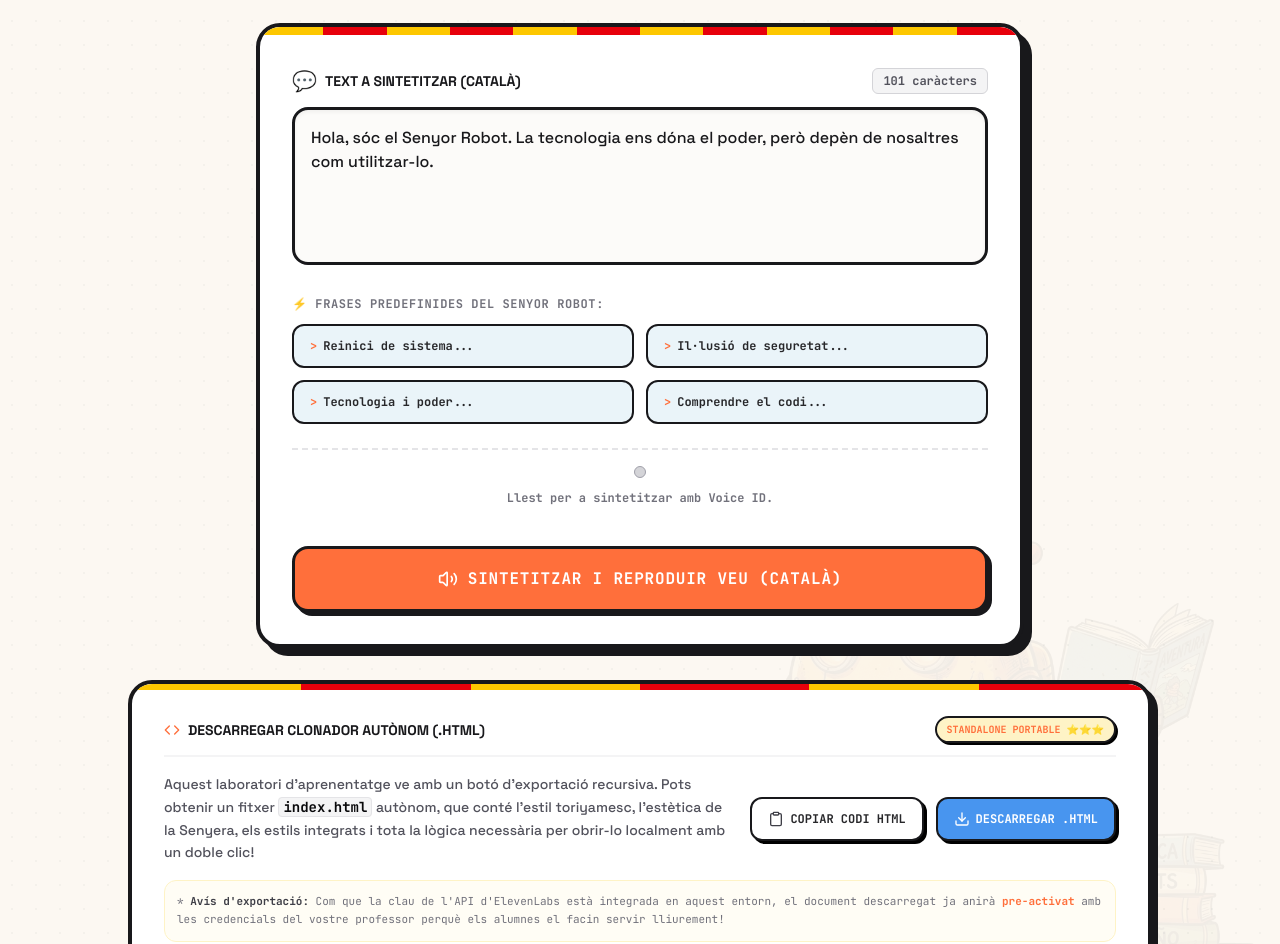
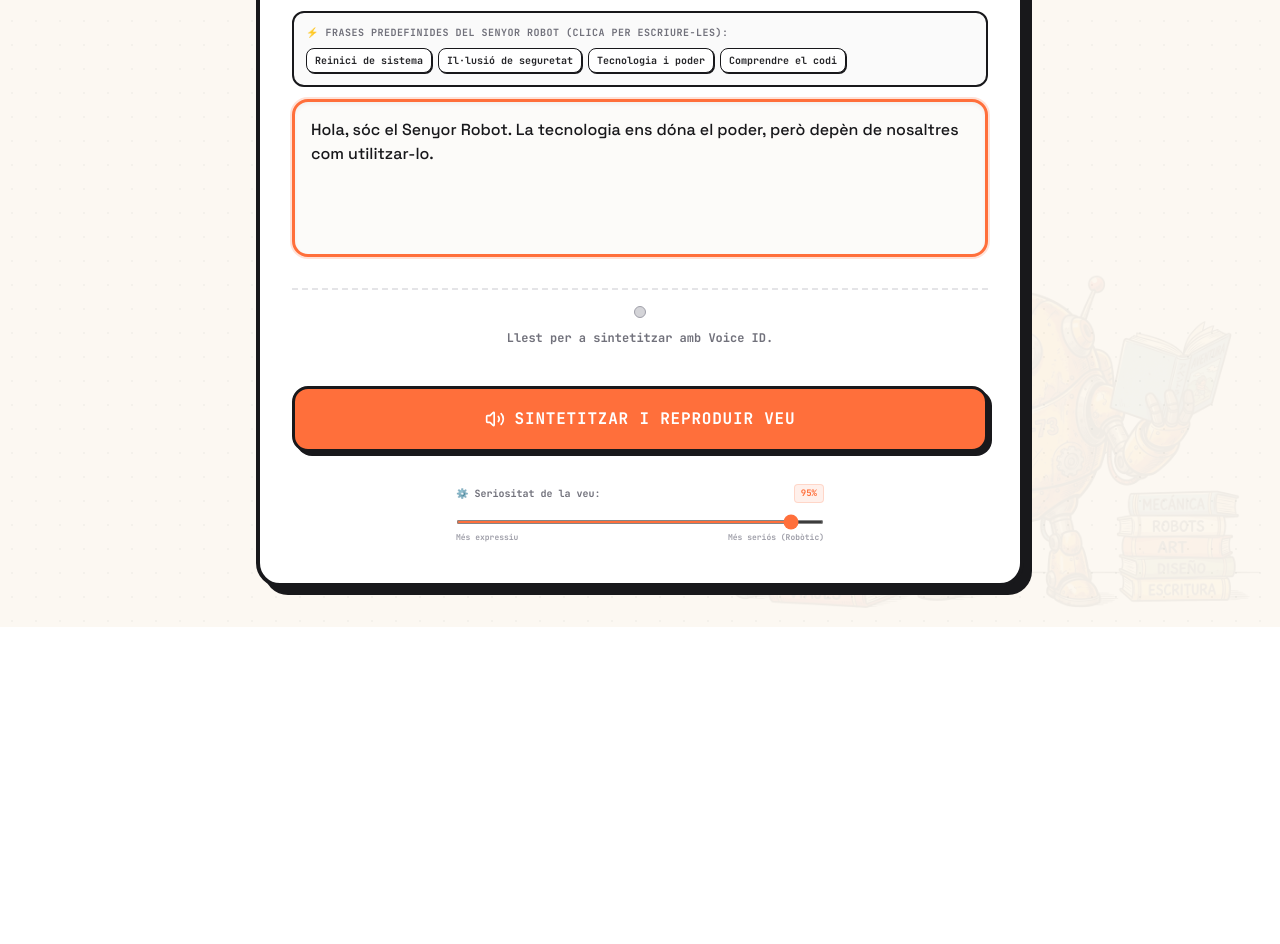
Before and after one commit to jllobe12/SENYOR_ROBOT_VEU, a React (Vite) app: page / in a window 1280 px wide. Shown: the part 471-1415 px from the top of the page. After the commit the page ends 1098 px from the top, so only its background shows below. Built offline with nearby package versions, Linux system fonts and the light colour scheme.

Commit message:
feat: update branding and remove GitHub Pages config
- Updated standalone HTML title and styling
- Added stability parameter to HTML generator
- Removed GitHub Pages deployment workflow and base path configuration

```diff
--- a/src/App.tsx
+++ b/src/App.tsx
@@ -21,13 +21,13 @@ import {
 import robotBg from "./assets/images/robot_books_bg_1783709303606.jpg";
 
 // Helper to generate the exact standalone HTML file requested by the user
-function generateStandaloneHtml(prefilledApiKey: string = "", prefilledText: string = "") {
+function generateStandaloneHtml(prefilledApiKey: string = "", prefilledText: string = "", prefilledStability: number = 0.95) {
   return `<!DOCTYPE html>
 <html lang="ca">
 <head>
   <meta charset="UTF-8">
   <meta name="viewport" content="width=device-width, initial-scale=1.0">
-  <title>Senyor Robot - Generador de Veu (Standalone Portable)</title>
+  <title>SENYOR ROBOT: DE TEXT A VEU EN CATALÀ (AMB VEU DE ROBOT)</title>
   <!-- Tailwind Play CDN -->
   <script src="https://cdn.tailwindcss.com"></script>
   <link href="https://fonts.googleapis.com/css2?family=Space+Grotesk:wght@400;500;600;700;800&family=JetBrains+Mono:wght@400;500;700&display=swap" rel="stylesheet">
@@ -96,22 +96,21 @@ function generateStandaloneHtml(prefilledApiKey: string = "", prefilledText: str
 
       <!-- App Title -->
       <div class="text-center space-y-2">
-        <div class="inline-flex items-center space-x-2 bg-yellow-100 border-2 border-zinc-900 px-3 py-1 rounded-full text-xs font-black font-mono text-zinc-800 shadow-[2px_2px_0px_0px_rgba(0,0,0,1)]">
+        <div class="inline-flex items-center space-x-2 bg-yellow-100 border-2 border-zinc-900 px-3 py-1.5 rounded-full shadow-[2px_2px_0px_0px_rgba(0,0,0,1)]">
           <div class="flex space-x-0.5 h-3 shrink-0">
-            <div class="w-0.5 bg-yellow-400"></div>
-            <div class="w-0.5 bg-red-600"></div>
-            <div class="w-0.5 bg-yellow-400"></div>
-            <div class="w-0.5 bg-red-600"></div>
-            <div class="w-0.5 bg-yellow-400"></div>
-            <div class="w-0.5 bg-red-600"></div>
-            <div class="w-0.5 bg-yellow-400"></div>
-            <div class="w-0.5 bg-red-600"></div>
-            <div class="w-0.5 bg-yellow-400"></div>
+            <div class="w-1 bg-yellow-400"></div>
+            <div class="w-1 bg-red-600"></div>
+            <div class="w-1 bg-yellow-400"></div>
+            <div class="w-1 bg-red-600"></div>
+            <div class="w-1 bg-yellow-400"></div>
+            <div class="w-1 bg-red-600"></div>
+            <div class="w-1 bg-yellow-400"></div>
+            <div class="w-1 bg-red-600"></div>
+            <div class="w-1 bg-yellow-400"></div>
           </div>
-          <span>CATALÀ ACTIU ⭐⭐⭐⭐</span>
         </div>
-        <h1 class="text-3xl sm:text-4xl font-black tracking-tight text-zinc-900">
-          Senyor Robot <span class="text-[#FF6F3B]">[Veu Clonada]</span>
+        <h1 class="text-2xl sm:text-3xl font-black tracking-tight text-zinc-900 uppercase">
+          SENYOR ROBOT: DE TEXT A VEU EN CATALÀ (AMB VEU DE ROBOT)
         </h1>
         <p class="text-zinc-600 text-sm font-medium">Panell de control de veu connectat directament a ElevenLabs</p>
       </div>
@@ -189,6 +188,28 @@ function generateStandaloneHtml(prefilledApiKey: string = "", prefilledText: str
           class="w-full bg-[#FCFBF9] border-3 border-zinc-900 rounded-2xl p-4 text-sm text-zinc-900 placeholder-zinc-400 focus:outline-none focus:border-[#FF6F3B] transition-all duration-200 resize-none font-medium"
           placeholder="Escriu aquí el que vols que llegeixi el Senyor Robot en català..."
         >${prefilledText}</textarea>
+      </div>
+
+      <!-- Seriositat de la veu slider -->
+      <div class="space-y-2 bg-[#FCFBF9] border-2 border-zinc-950 rounded-2xl p-4 shadow-[3px_3px_0px_0px_rgba(24,24,27,1)]">
+        <div class="flex justify-between items-center text-xs font-bold text-zinc-700 font-mono uppercase tracking-wider">
+          <span class="flex items-center gap-1">⚙️ Seriositat de la veu (Estabilitat)</span>
+          <span id="stability-val" class="bg-[#FF6F3B] text-white px-2.5 py-0.5 rounded border border-zinc-950 font-bold font-mono">${Math.round(prefilledStability * 100)}%</span>
+        </div>
+        <input
+          type="range"
+          id="stability"
+          min="0.3"
+          max="1.0"
+          step="0.05"
+          value="${prefilledStability}"
+          oninput="document.getElementById('stability-val').textContent = Math.round(this.value * 100) + '%'"
+          class="w-full accent-[#FF6F3B] bg-zinc-200 h-2.5 rounded-lg cursor-pointer"
+        >
+        <div class="flex justify-between text-[10px] text-zinc-500 font-mono font-bold">
+          <span>Menys seriós (Més expressiu)</span>
+          <span>Més seriós (Veu plana/Robòtica)</span>
+        </div>
       </div>
 
       <!-- Error message container -->
@@ -278,6 +299,7 @@ function generateStandaloneHtml(prefilledApiKey: string = "", prefilledText: str
     async function generateVoice() {
       const apiKey = document.getElementById('api-key').value.trim();
       const text = document.getElementById('text').value.trim();
+      const stability = parseFloat(document.getElementById('stability').value) || 0.95;
 
       const generateBtn = document.getElementById('generate-btn');
       const statusText = document.getElementById('status-text');
@@ -321,7 +343,7 @@ function generateStandaloneHtml(prefilledApiKey: string = "", prefilledText: str
             text: text,
             model_id: 'eleven_multilingual_v2',
             voice_settings: {
-              stability: 0.95,
+              stability: stability,
               similarity_boost: 0.35,
               style: 0.0,
               use_speaker_boost: true
@@ -393,8 +415,10 @@ export default function App() {
   const [copiedVoiceId, setCopiedVoiceId] = useState(false);
   const [statusMessage, setStatusMessage] = useState("Llest per a sintetitzar amb Voice ID.");
   const [showAdvanced, setShowAdvanced] = useState(false);
+  const [stability, setStability] = useState(0.95);
 
   const audioPlayerRef = useRef<HTMLAudioElement | null>(null);
+  const textareaRef = useRef<HTMLTextAreaElement | null>(null);
 
   const voiceId = "GIQA1VfAzWPvuujOxACW";
   const modelId = "eleven_multilingual_v2";
@@ -419,7 +443,7 @@ export default function App() {
     }
   ];
 
-  // Load API Key from LocalStorage on mount
+  // Load API Key from LocalStorage on mount and focus textarea
   useEffect(() => {
     const savedKey = localStorage.getItem("elevenlabs_api_key");
     if (savedKey) {
@@ -427,6 +451,13 @@ export default function App() {
     } else {
       // Default to the user's provided key
       localStorage.setItem("elevenlabs_api_key", "sk_2f652b2bc47cc8cdaef8440895ef26b787ca691f831b1c61");
+    }
+
+    // Set focus on textarea to show the active writing cursor
+    if (textareaRef.current) {
+      textareaRef.current.focus();
+      const len = textareaRef.current.value.length;
+      textareaRef.current.setSelectionRange(len, len);
     }
   }, []);
 
@@ -466,7 +497,7 @@ export default function App() {
           text: text.trim(),
           model_id: modelId,
           voice_settings: {
-            stability: 0.95,
+            stability: stability,
             similarity_boost: 0.35,
             style: 0.0,
             use_speaker_boost: true
@@ -522,14 +553,14 @@ export default function App() {
   };
 
   const copyCodeToClipboard = () => {
-    const code = generateStandaloneHtml(apiKey, text);
+    const code = generateStandaloneHtml(apiKey, text, stability);
     navigator.clipboard.writeText(code);
     setCopiedCode(true);
     setTimeout(() => setCopiedCode(false), 2000);
   };
 
   const downloadStandaloneHtml = () => {
-    const code = generateStandaloneHtml(apiKey, text);
+    const code = generateStandaloneHtml(apiKey, text, stability);
     const blob = new Blob([code], { type: "text/html" });
     const url = URL.createObjectURL(blob);
     const link = document.createElement("a");
@@ -592,9 +623,9 @@ export default function App() {
           </div>
         </div>
 
-        {/* Robot Illustration Banner - Espai Intermedi */}
-        <div class="flex justify-center items-center py-2 relative">
-          <div class="max-w-sm w-full border-4 border-zinc-900 rounded-3xl p-3 bg-[#FCF8F2] shadow-[5px_5px_0px_0px_rgba(24,24,27,1)] overflow-hidden">
+        {/* Imatge del robot - Espai Intermedi */}
+        <div class="flex justify-center items-center py-2">
+          <div class="border-4 border-zinc-900 rounded-3xl p-3 bg-white shadow-[4px_4px_0px_0px_rgba(24,24,27,1)] max-w-[240px] overflow-hidden">
             <img
               src={robotBg}
               alt="Senyor Robot"
@@ -672,7 +703,7 @@ export default function App() {
 
                   <div class="flex justify-between items-center pb-2 border-b border-zinc-200">
                     <span class="text-zinc-500">STABILITY</span>
-                    <span class="text-zinc-800 font-bold">95% (Estabilitat de metall)</span>
+                    <span class="text-zinc-800 font-bold">{Math.round(stability * 100)}% ({stability >= 0.8 ? "Estabilitat de metall" : stability >= 0.5 ? "Equilibrat" : "Més expressiu"})</span>
                   </div>
 
                   <div class="flex justify-between items-center pb-2 border-b border-zinc-200">
@@ -721,17 +752,36 @@ export default function App() {
 
               {/* Text Area Input */}
               <div class="space-y-3 pt-2">
-                <div class="flex justify-between items-center">
+                <div class="flex flex-col sm:flex-row sm:items-center justify-between gap-2">
                   <label class="text-sm font-bold text-zinc-900 flex items-center space-x-2">
                     <span class="text-xl">💬</span>
-                    <span>TEXT A SINTETITZAR (CATALÀ)</span>
+                    <span>TEXT A SINTETITZAR</span>
                   </label>
-                  <span class="text-xs font-mono font-bold bg-zinc-100 text-zinc-600 border border-zinc-300 px-2.5 py-1 rounded-md">
+                  <span class="text-xs font-mono font-bold bg-zinc-100 text-zinc-600 border border-zinc-300 px-2.5 py-1 rounded-md self-start sm:self-auto">
                     {text.length} caràcters
                   </span>
                 </div>
 
+                {/* Smaller and compact presets block right next/underneath the label */}
+                <div class="bg-zinc-50 border-2 border-zinc-900 rounded-xl p-3 space-y-2">
+                  <span class="text-[10px] font-black text-zinc-500 uppercase tracking-wider block font-mono">
+                    ⚡ FRASES PREDEFINIDES DEL SENYOR ROBOT (CLICA PER ESCRIURE-LES):
+                  </span>
+                  <div class="flex flex-wrap gap-1.5">
+                    {presets.map((preset, idx) => (
+                      <button
+                        key={idx}
+                        onClick={() => handlePresetSelect(preset.text)}
+                        className="bg-white hover:bg-[#D5EAF4] border border-zinc-900 rounded-lg px-2 py-1 text-[10px] font-bold transition-all duration-150 text-zinc-800 font-mono hover:text-[#FF6F3B] shadow-[1px_1px_0px_0px_rgba(24,24,27,1)] cursor-pointer"
+                      >
+                        {preset.title}
+                      </button>
+                    ))}
+                  </div>
+                </div>
+
                 <textarea
+                  ref={textareaRef}
                   value={text}
                   onChange={(e) => {
                     setText(e.target.value);
@@ -743,25 +793,6 @@ export default function App() {
                 />
               </div>
 
-              {/* Presets Grid */}
-              <div class="space-y-3">
-                <span class="text-xs font-bold text-zinc-500 uppercase tracking-wider block font-mono">
-                  ⚡ FRASES PREDEFINIDES DEL SENYOR ROBOT:
-                </span>
-                <div class="grid grid-cols-1 sm:grid-cols-2 gap-3">
-                  {presets.map((preset, idx) => (
-                    <button
-                      key={idx}
-                      onClick={() => handlePresetSelect(preset.text)}
-                      className="bg-[#EAF4F9] hover:bg-[#D5EAF4] border-2 border-zinc-900 rounded-xl px-4 py-3 text-left text-xs font-bold transition-all duration-150 text-zinc-800 font-mono hover:text-[#FF6F3B] hover:shadow-[2px_2px_0px_0px_rgba(24,24,27,1)] truncate flex items-center space-x-1.5 cursor-pointer"
-                    >
-                      <span class="text-[#FF6F3B] font-extrabold">&gt;</span>
-                      <span class="truncate">{preset.title}...</span>
-                    </button>
-                  ))}
-                </div>
-              </div>
-
               {/* Error Box */}
               {error && (
                 <div class="bg-red-50 border-2 border-red-900 rounded-2xl p-4 text-red-900 text-xs flex items-start space-x-2.5 font-mono font-bold">
@@ -770,6 +801,22 @@ export default function App() {
                     <span class="font-black uppercase block mb-0.5">Error de Laboratori</span>
                     <span>{error}</span>
                   </div>
+                </div>
+              )}
+
+              {/* Native Audio element wrapper - ara a sobre del botó */}
+              {audioUrl && (
+                <div class="pb-4 mb-4 border-b-2 border-dashed border-zinc-200 space-y-3">
+                  <span class="text-xs font-mono text-zinc-500 uppercase tracking-widest block text-center font-bold">
+                    REPRODUCTOR DE VEU SINTÈTICA
+                  </span>
+                  <audio
+                    ref={audioPlayerRef}
+                    src={audioUrl}
+                    controls
+                    className="w-full bg-[#FAF6F0] border-2 border-zinc-900 rounded-xl p-1 text-zinc-900"
+                    id="audio-synth"
+                  />
                 </div>
               )}
 
@@ -820,26 +867,35 @@ export default function App() {
                 ) : (
                   <>
                     <Volume2 class="w-5 h-5 text-white" />
-                    <span>SINTETITZAR I REPRODUIR VEU (CATALÀ)</span>
+                    <span>SINTETITZAR I REPRODUIR VEU</span>
                   </>
                 )}
               </button>
 
-              {/* Native Audio element wrapper */}
-              {audioUrl && (
-                <div class="pt-4 border-t-2 border-dashed border-zinc-200 space-y-3">
-                  <span class="text-xs font-mono text-zinc-500 uppercase tracking-widest block text-center font-bold">
-                    REPRODUCTOR DE VEU SINTÈTICA
+              {/* Seriositat de la veu slider (molt més senzill i petit a sota del botó) */}
+              <div class="p-2 mt-2 space-y-1 relative max-w-sm mx-auto w-full">
+                <div class="flex justify-between items-center text-[10px] font-mono font-bold text-zinc-500">
+                  <span class="flex items-center gap-1">⚙️ Seriositat de la veu:</span>
+                  <span class="bg-[#FF6F3B]/10 text-[#FF6F3B] px-1.5 py-0.5 rounded font-black text-[9px] border border-[#FF6F3B]/20">
+                    {Math.round(stability * 100)}%
                   </span>
-                  <audio
-                    ref={audioPlayerRef}
-                    src={audioUrl}
-                    controls
-                    className="w-full bg-[#FAF6F0] border-2 border-zinc-900 rounded-xl p-1 text-zinc-900"
-                    id="audio-synth"
-                  />
                 </div>
-              )}
+
+                <input
+                  type="range"
+                  min="0.3"
+                  max="1.0"
+                  step="0.05"
+                  value={stability}
+                  onChange={(e) => setStability(parseFloat(e.target.value))}
+                  className="w-full accent-[#FF6F3B] bg-zinc-200 h-1 rounded cursor-pointer"
+                />
+
+                <div class="flex justify-between text-[8px] font-mono font-bold text-zinc-400">
+                  <span>Més expressiu</span>
+                  <span>Més seriós (Robòtic)</span>
+                </div>
+              </div>
 
             </div>
 
@@ -847,70 +903,7 @@ export default function App() {
 
         </div>
 
-        {/* Dynamic HTML Standalone Exporter Widget */}
-        <div class="bg-white border-4 border-zinc-900 rounded-3xl p-6 sm:p-8 space-y-4 shadow-[6px_6px_0px_0px_#18181b] relative overflow-hidden">
-          {/* Subtle Catalan flag ribbon at the top margin */}
-          <div class="absolute top-0 left-0 right-0 h-1.5 flex">
-            <div class="flex-1 bg-yellow-400"></div>
-            <div class="flex-1 bg-red-600"></div>
-            <div class="flex-1 bg-yellow-400"></div>
-            <div class="flex-1 bg-red-600"></div>
-            <div class="flex-1 bg-yellow-400"></div>
-            <div class="flex-1 bg-red-600"></div>
-          </div>
 
-          <div class="flex flex-col sm:flex-row sm:items-center justify-between gap-3 pb-3 border-b-2 border-zinc-100">
-            <div class="flex items-center space-x-2 text-zinc-900 font-bold text-sm uppercase">
-              <Code class="w-4 h-4 text-[#FF6F3B]" />
-              <span>Descarregar Clonador autònom (.html)</span>
-            </div>
-
-            <span class="bg-amber-100 text-[#FF6F3B] border-2 border-zinc-900 text-[10px] px-2.5 py-1 rounded-full font-mono font-bold shadow-[2px_2px_0px_0px_rgba(0,0,0,1)]">
-              STANDALONE PORTABLE ⭐⭐⭐
-            </span>
-          </div>
-
-          <div class="flex flex-col md:flex-row md:items-center justify-between gap-6 text-sm">
-            <p class="text-zinc-600 leading-relaxed max-w-2xl font-medium">
-              Aquest laboratori d'aprenentatge ve amb un botó d'exportació recursiva. Pots obtenir un fitxer <code class="text-zinc-950 font-bold bg-zinc-100 px-1 rounded border border-zinc-200">index.html</code> autònom, que conté l'estil toriyamesc, l'estètica de la Senyera, els estils integrats i tota la lògica necessària per obrir-lo localment amb un doble clic!
-            </p>
-
-            <div class="flex flex-col sm:flex-row items-stretch sm:items-center gap-3 shrink-0">
-              {/* Copy Code button */}
-              <button
-                onClick={copyCodeToClipboard}
-                className="bg-white hover:bg-zinc-50 text-zinc-800 border-2 border-zinc-900 rounded-xl px-4 py-3 text-xs font-mono font-bold shadow-[3px_3px_0px_0px_rgba(0,0,0,1)] active:translate-y-0.5 active:translate-x-0.5 active:shadow-[1px_1px_0px_0px_rgba(0,0,0,1)] transition-all flex items-center justify-center space-x-1.5 cursor-pointer"
-                title="Copiar codi HTML complet"
-              >
-                {copiedCode ? (
-                  <>
-                    <Check class="w-4 h-4 text-green-600" />
-                    <span class="text-green-600 font-bold">COPIAT!</span>
-                  </>
-                ) : (
-                  <>
-                    <Clipboard class="w-4 h-4 text-zinc-700" />
-                    <span>COPIAR CODI HTML</span>
-                  </>
-                )}
-              </button>
-
-              {/* Download File Button */}
-              <button
-                onClick={downloadStandaloneHtml}
-                className="bg-[#4895EF] hover:bg-[#3f81d1] text-white border-2 border-zinc-900 rounded-xl px-4 py-3 text-xs font-mono font-bold shadow-[3px_3px_0px_0px_rgba(0,0,0,1)] active:translate-y-0.5 active:translate-x-0.5 active:shadow-[1px_1px_0px_0px_rgba(0,0,0,1)] transition-all flex items-center justify-center space-x-1.5 cursor-pointer"
-                title="Descarregar fitxer index.html"
-              >
-                <Download class="w-4 h-4 text-white" />
-                <span>DESCARREGAR .HTML</span>
-              </button>
-            </div>
-          </div>
-
-          <div class="text-[11px] text-zinc-500 leading-relaxed font-mono bg-amber-50/50 p-3 rounded-xl border border-amber-100">
-            * <span class="text-zinc-700 font-bold">Avís d'exportació:</span> Com que la clau de l'API d'ElevenLabs està integrada en aquest entorn, el document descarregat ja anirà <span class="text-[#FF6F3B] font-bold">pre-activat</span> amb les credencials del vostre professor perquè els alumnes el facin servir lliurement!
-          </div>
-        </div>
 
       </div>
 
```
Also changed, not shown: vite.config.ts (+1 -2 lines).
